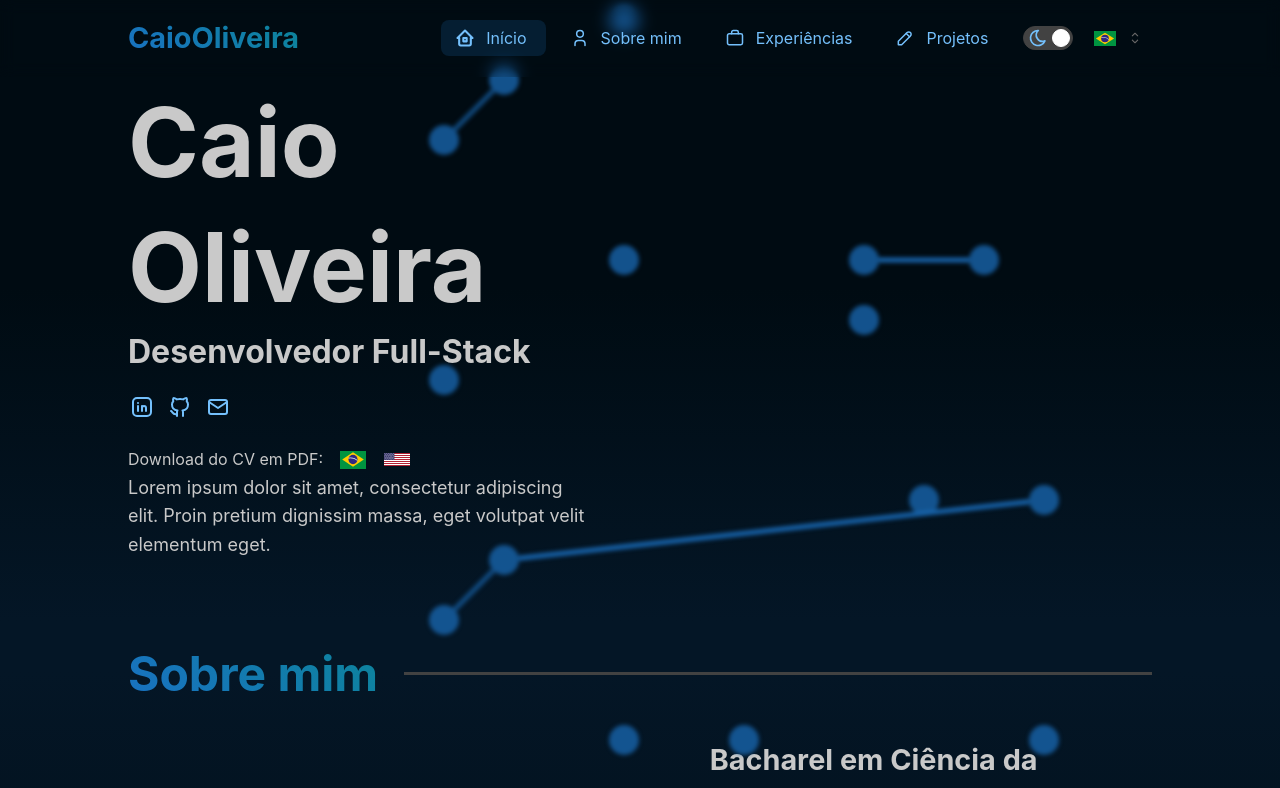
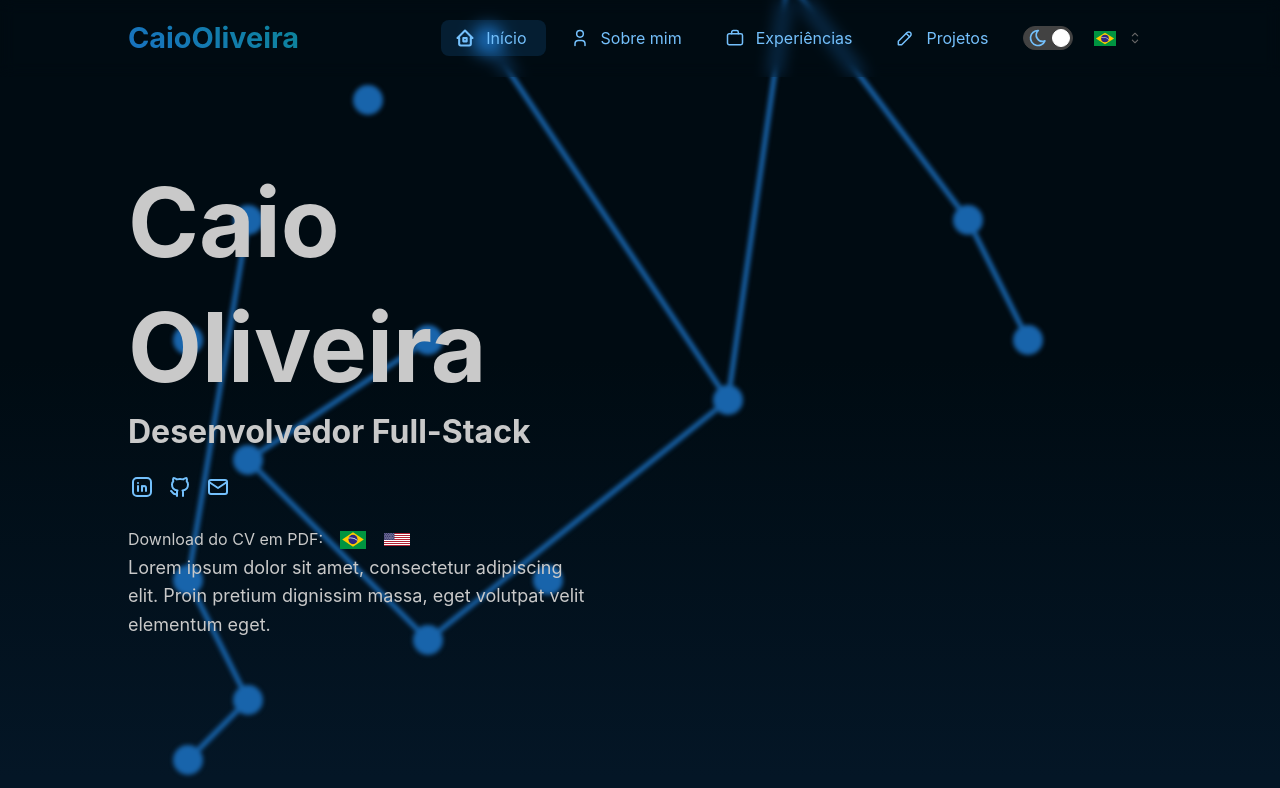
Before and after one commit to caiofov/caiofov.github.io, a React (Create React App) app: page / in a window 1280 px wide. Shown: the top 788 px of the page. Built offline with nearby package versions, Linux system fonts and the light colour scheme.

Commit message:
feat: adjust animation generation

```diff
--- a/src/components/animations/Network.tsx
+++ b/src/components/animations/Network.tsx
@@ -1,13 +1,9 @@
 import { motion } from "framer-motion";
 import * as React from "react";
 function randomIntFromInterval(min: number, max: number) {
-  // min and max included
   return Math.floor(Math.random() * (max - min + 1) + min);
 }
 
-function randomItemFromList<T>(list: T[]) {
-  return list[Math.floor(Math.random() * list.length)];
-}
 const generatePoints = (
   maxX: number,
   maxY: number,
@@ -17,16 +13,15 @@ const generatePoints = (
   const c = radius * 2 + margin;
   const numX = Math.floor(maxX / c);
   const numY = Math.floor(maxY / c);
-  const points: number[][][] = [];
+  const points: number[][] = [];
   let lastX = 0;
   let lastY = 0;
   for (let y = 0; y < numY; y++) {
-    points.push([[]]);
-    let py = 0.6 / (y - lastY);
+    let py = 0.5 / (y - lastY);
     for (let x = 1; x < numX; x++) {
-      let px = 0.6 / (x - lastX);
-      if (Math.random() > 0.3 + py + px) {
-        points[y].push([x * c, y * c]);
+      let px = 0.5 / (x - lastX);
+      if (Math.random() > 0.5 + py + px) {
+        points.push([x * c, y * c]);
         lastX = x;
         lastY = y;
       }
@@ -35,41 +30,29 @@ const generatePoints = (
 
   return points;
 };
-const getNeighbors = (list: number[][][], idxY: number, idxX: number) => {
-  return [
-    idxY - 1 >= 0 && idxX - 1 >= 0 ? list[idxY - 1][idxX - 1] : undefined,
-    idxY - 1 >= 0 ? list[idxY - 1][idxX] : undefined,
-    idxY - 1 >= 0 && idxX + 1 < list[idxY - 1].length
-      ? list[idxY - 1][idxX + 1]
-      : undefined,
-    idxX - 1 >= 0 ? list[idxY][idxX - 1] : undefined,
-    idxX + 1 < list[idxY].length ? list[idxY][idxX + 1] : undefined,
-    idxY + 1 < list.length && idxX - 1 >= 0
-      ? list[idxY + 1][idxX - 1]
-      : undefined,
-    idxY + 1 < list.length ? list[idxY + 1][idxX] : undefined,
-    idxY + 1 < list.length && idxX + 1 < list[idxY + 1].length
-      ? list[idxY + 1][idxX + 1]
-      : undefined,
-  ].filter((i) => i !== undefined && i.length > 0);
-};
 
-const generateLines = (points: number[][][]) => {
+const generateLines = (points: number[][], maxX: number, maxY: number) => {
   const lines: number[][][] = [];
 
-  for (let idxY = 1; idxY < points.length; idxY++) {
-    const elements = points[idxY];
-    for (let idxX = 1; idxX < elements.length; idxX++) {
-      if (Math.random() > 0.7) {
-        const items = getNeighbors(points, idxY, idxX);
-
-        if (items.length) {
-          const item: number[] = randomItemFromList(items) as number[];
-          lines.push([points[idxY][idxX], item]);
-        }
+  for (let i = 0; i < points.length; i++) {
+    for (let j = i + 1; j < points.length; j++) {
+      const [x1, y1] = points[i];
+      const [x2, y2] = points[j];
+      const [px, py] = [Math.abs(x2 - x1) / maxX, Math.abs(y2 - y1) / maxY];
+      let pr = 0;
+      if (lines.length) {
+        if (lines[lines.length - 1].includes([x1, y1])) pr += 0.1;
+        if (lines[lines.length - 1].includes([x2, y2])) pr += 0.1;
+      }
+      if (Math.random() > 0.4 + px + py + pr) {
+        lines.push([
+          [x1, y1],
+          [x2, y2],
+        ]);
       }
     }
   }
+
   return lines;
 };
 
@@ -78,17 +61,17 @@ const Network: React.FC<{ color: string }> = ({ color }) => {
   const circleProps = { fill: color, r: radius };
   const lineProps = { stroke: color, strokeWidth: 5 };
 
-  const width = Math.floor(window.innerWidth * 0.65);
-  const height = Math.floor(window.innerHeight * 1.2);
+  const width = Math.floor(window.innerWidth * 0.85);
+  const height = Math.floor(window.innerHeight * 1.5);
 
   const points = generatePoints(width, height, radius, radius * 2);
-  const lines = generateLines(points);
+  const lines = generateLines(points, width, height);
   return (
     <motion.svg style={{ filter: "blur(2px)" }} width={width} height={height}>
       {points
         .slice(1)
-        .flat()
-        .filter((v) => v.length > 0)
+        // .flat()
+        // .filter((v) => v.length > 0)
         .map(([x, y]) => {
           return (
             <motion.circle
--- a/src/components/sections/Home.tsx
+++ b/src/components/sections/Home.tsx
@@ -71,7 +71,7 @@ export const Home = () => {
         bg={bg}
         px={px}
         align="center"
-        h="80vh"
+        h="100vh"
         display="flex"
       >
         <Group display="block" w="50%" style={{ zIndex: "2" }}>
@@ -141,7 +141,6 @@ export const Home = () => {
         </Group>
         <Group
           justify="center"
-          ml="20%"
           align="center"
           pos="absolute"
           style={{ zIndex: "1" }}
```
